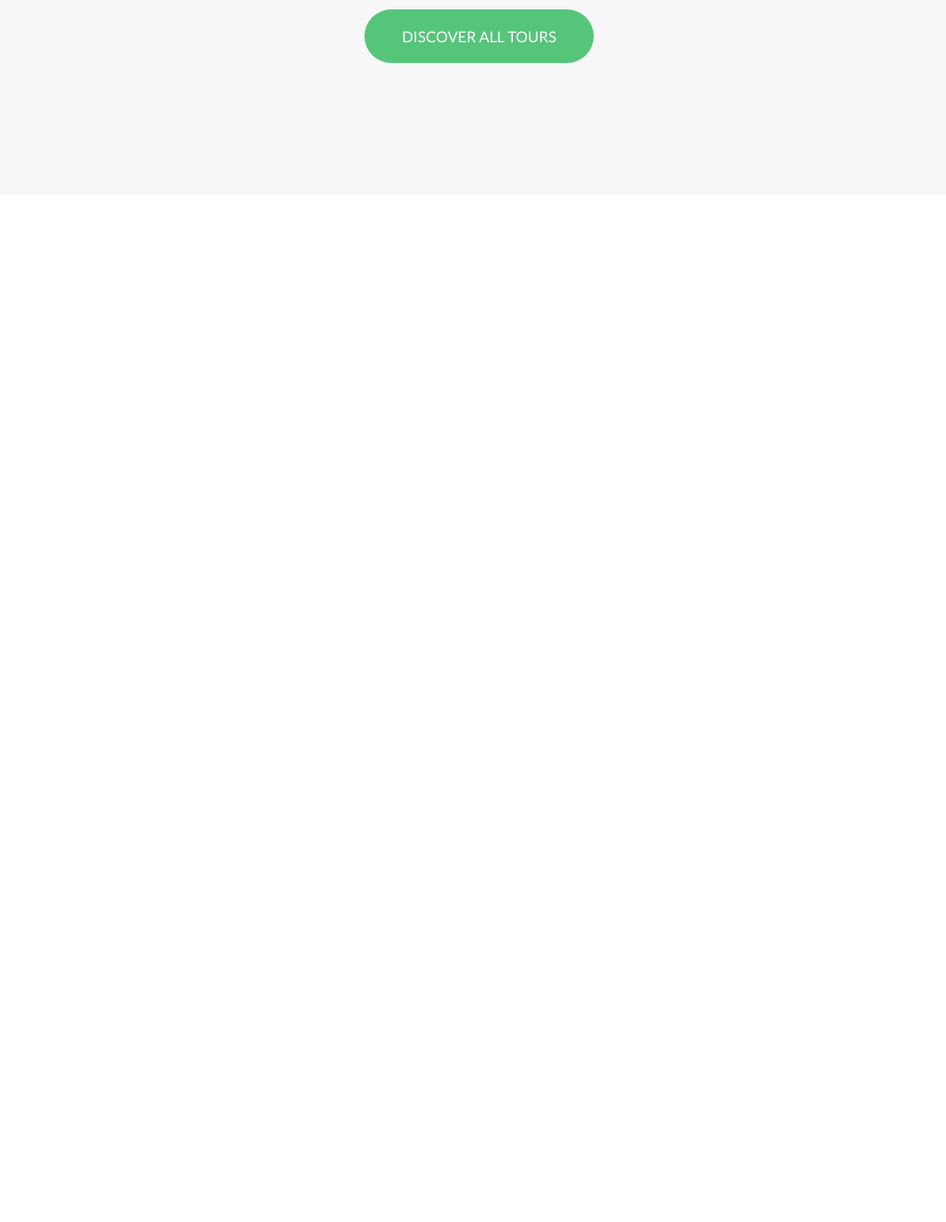
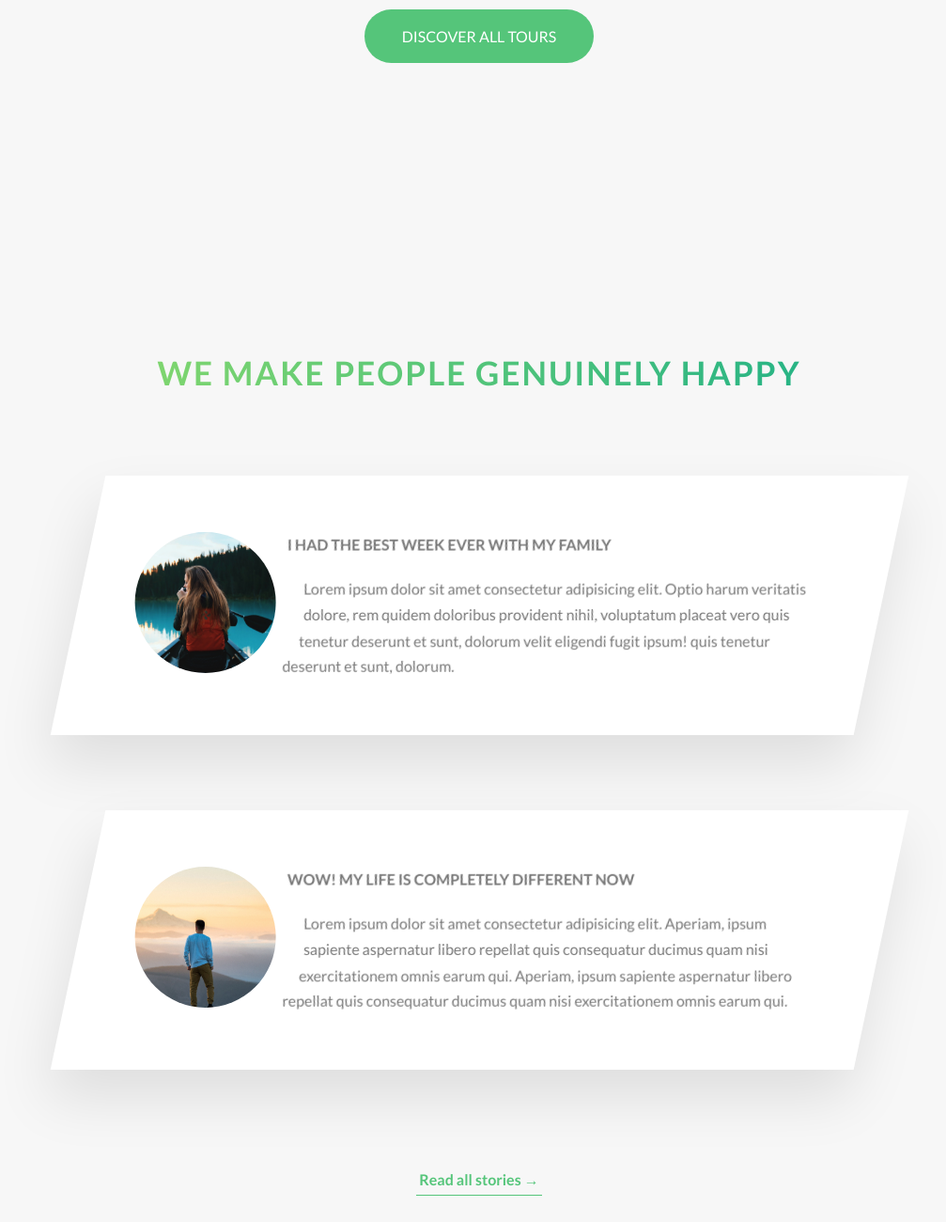
Before and after one commit to KANE-99/Natours, a website: page index.html in a window 1280 px wide. Shown: the part 3100-4400 px from the top of the page at 94% size, without its empty margins (130-1137 px from the left). Before the commit the page ends 3337 px from the top, so only its background shows below. Drawn offline with Linux system fonts and the light colour scheme.

Commit message:
completed stories section

```diff
--- a/index.html
+++ b/index.html
@@ -223,6 +223,60 @@
         <a href="#" class="btn btn--green">Discover all tours</a>
       </div>
     </section>
+
+    <section class="section-stories">
+      <div class="u-center-text u-margin-bottom-big">
+        <h2 class="heading-secondary">
+          we make people genuinely happy
+        </h2>
+      </div>
+
+      <div class="row">
+        <div class="story">
+          <figure class="story__shape">
+            <img src="img/nat-8.jpg" alt="Person looking at sea" class="story__image">
+            <figcaption class="story__caption">
+              Mary Smith
+            </figcaption>
+          </figure>
+
+          <div class="story__text">
+            <h3 class="heading-tertiary u-margin-bottom-small">
+              I had the best week ever with my family
+            </h3>
+            <p>Lorem ipsum dolor sit amet consectetur adipisicing elit. Optio harum veritatis dolore, rem quidem
+              doloribus provident nihil, voluptatum placeat vero quis tenetur deserunt et sunt, dolorum velit eligendi
+              fugit ipsum! quis tenetur deserunt et sunt, dolorum.
+            </p>
+          </div>
+        </div>
+      </div>
+
+      <div class="row">
+        <div class="story">
+          <figure class="story__shape">
+            <img src="img/nat-9.jpg" alt="Person looking at sea" class="story__image">
+            <figcaption class="story__caption">
+              Jack Wilson
+            </figcaption>
+          </figure>
+
+          <div class="story__text">
+            <h3 class="heading-tertiary u-margin-bottom-small">
+              wow! my life is completely different now
+            </h3>
+            <p>Lorem ipsum dolor sit amet consectetur adipisicing elit. Aperiam, ipsum sapiente aspernatur libero
+              repellat quis consequatur ducimus quam nisi exercitationem omnis earum qui. Aperiam, ipsum sapiente
+              aspernatur libero repellat quis consequatur ducimus quam nisi exercitationem omnis earum qui.
+            </p>
+          </div>
+        </div>
+      </div>
+
+        <div class="u-center-text u-margin-top-huge">
+          <a href="#" class="btn-text">Read all stories &rarr;</a>
+        </div>
+    </section>
   </main>
 
   <!--
--- /dev/null
+++ b/sass/components/_story.scss
@@ -0,0 +1,58 @@
+.story {
+    background-color: $color-white;
+    width: 75%;
+    box-shadow: 0 3rem 6rem rgba($color-black, .1);
+    margin: 0 auto;
+    padding: 6rem;
+    padding-left: 9rem;
+    font-size: $default-font-size;
+    transform: skewX(-12deg);
+
+
+    &__shape {
+        height: 15rem;
+        width: 15rem;
+        -webkit-shape-outside: circle(50% at 50% 50%);
+        shape-outside: circle(50% at 50% 50%);
+        float: left;
+        -webkit-clip-path: circle(50% at 50% 50%);
+        clip-path: circle(50% at 50% 50%);
+        transform: translateX(-3rem) skewX(12deg);
+        position: relative;
+        overflow: hidden;
+    }
+
+    &__image {
+        height: 100%;
+        transform: translateX(-4rem) scale(1.4);
+        transition: all .5s;
+        backface-visibility: hidden;
+    }
+
+    &__text {
+        transform: skewX(12deg);
+    }
+
+    &__caption {
+        position: absolute;
+        top: 50%;
+        left: 50%;
+        transform: translate(-50%, 20%);
+        color: $color-white;
+        font-size: 1.7rem;
+        text-align: center;
+        opacity: 0;
+        transition: all .5s;
+        text-transform: uppercase;
+    }
+
+    &:hover &__caption {
+        transform: translate(-50%, -50%);
+        opacity: 1;
+    }
+
+    &:hover &__image {
+        transform: translateX(-4rem) scale(1);
+        filter: blur(3px) brightness(80%);
+    }
+}
--- a/sass/main.scss
+++ b/sass/main.scss
@@ -11,6 +11,7 @@
 @import "components/card";
 @import "components/composition";
 @import "components/feature-box";
+@import "components/story";
 
 @import "layout/grid";
 @import "layout/header";
--- a/sass/pages/_home.scss
+++ b/sass/pages/_home.scss
@@ -17,7 +17,12 @@
 }
 
 .section-tours {
-  padding: 25rem 0 14rem 0;
+  padding: 25rem 0 15rem 0;
   background-color: $color-grey-light-1;
   margin-top: -10rem;
 }
+
+.section-stories {
+  padding: 15rem 0;
+  background-color: $color-grey-light-1;
+}
```
Also changed, not shown: css/style.css.
